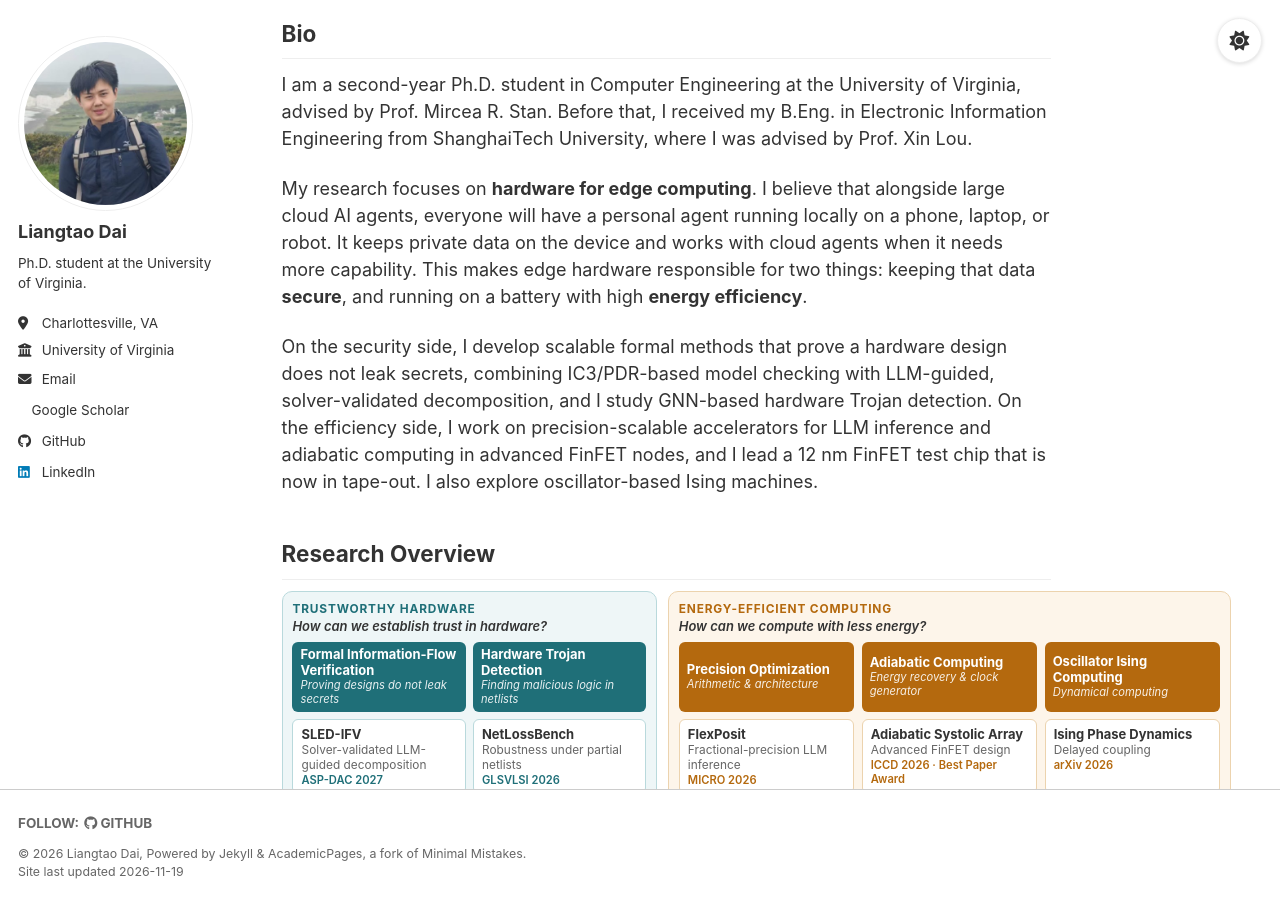
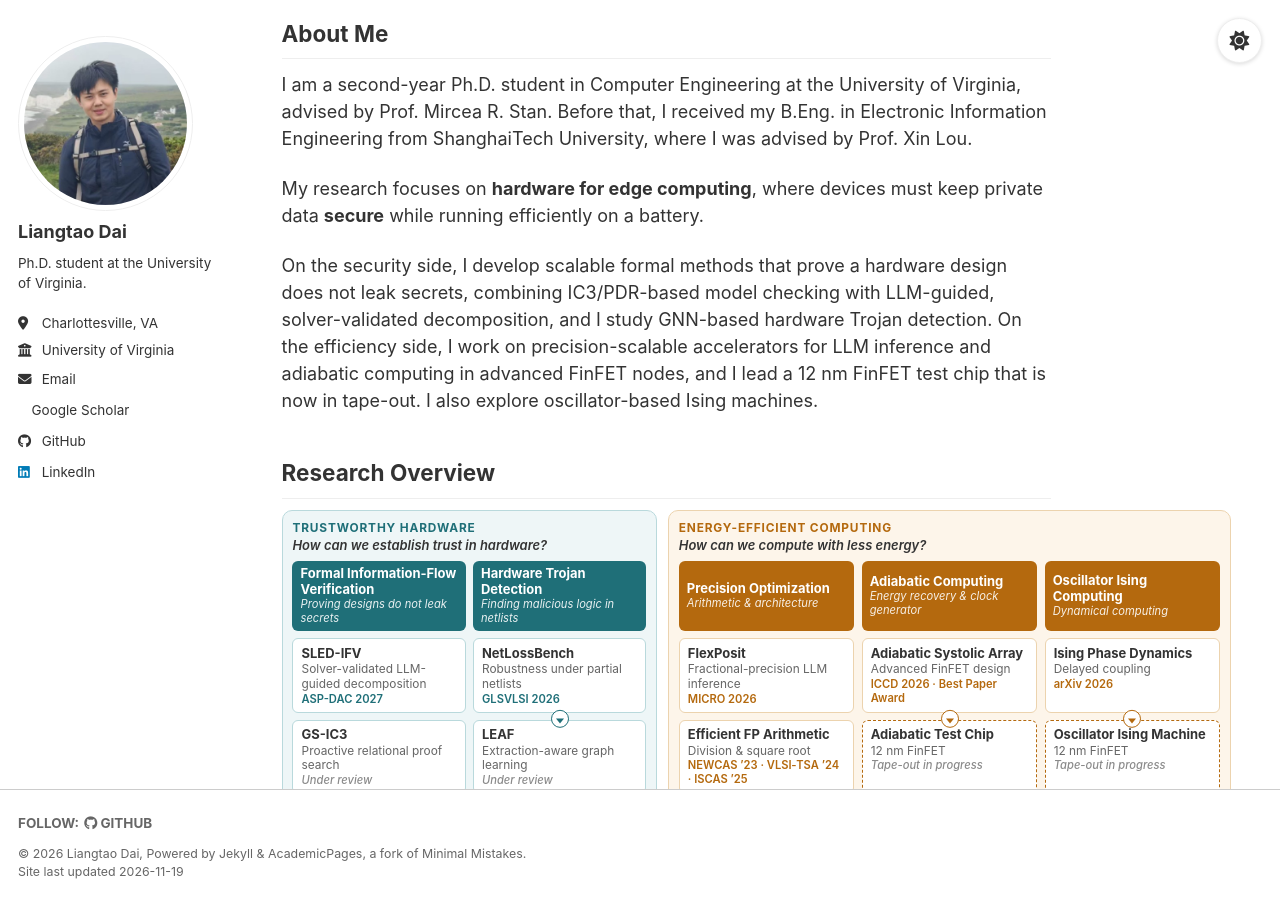
Before and after one commit to DDDDDlt/liangtaodai.github.io, a Jekyll site: the page built from _pages/about.md, in a window 1280 px wide and 900 px high. Built offline with Jekyll 4.4.1, drawn with Linux system fonts in a browser that asks for light colours; a style sheet for code colours, icons or effects is not loaded.

Commit message:
About Me: simplify edge-computing positioning sentence
Co-Authored-By: Claude Opus 5.5 <noreply@anthropic.com>
Claude-Session: https://claude.ai/code/session_01DYLYe9C6TX8cesK9o1eyX8

```diff
--- a/_pages/about.md
+++ b/_pages/about.md
@@ -5,11 +5,11 @@ author_profile: true
 hide_title: true
 ---
 
-## Bio
+## About Me
 
 I am a second-year Ph.D. student in Computer Engineering at the University of Virginia, advised by Prof. Mircea R. Stan. Before that, I received my B.Eng. in Electronic Information Engineering from ShanghaiTech University, where I was advised by Prof. Xin Lou.
 
-My research focuses on **hardware for edge computing**. I believe that alongside large cloud AI agents, everyone will have a personal agent running locally on a phone, laptop, or robot. It keeps private data on the device and works with cloud agents when it needs more capability. This makes edge hardware responsible for two things: keeping that data **secure**, and running on a battery with high **energy efficiency**.
+My research focuses on **hardware for edge computing**, where devices must keep private data **secure** while running efficiently on a battery.
 
 On the security side, I develop scalable formal methods that prove a hardware design does not leak secrets, combining IC3/PDR-based model checking with LLM-guided, solver-validated decomposition, and I study GNN-based hardware Trojan detection. On the efficiency side, I work on precision-scalable accelerators for LLM inference and adiabatic computing in advanced FinFET nodes, and I lead a 12&nbsp;nm FinFET test chip that is now in tape-out. I also explore oscillator-based Ising machines.
 
```
